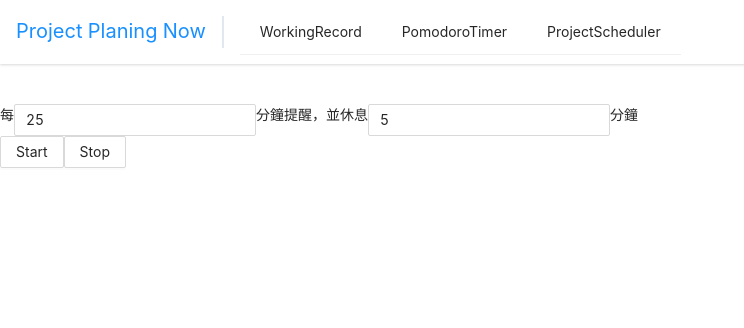
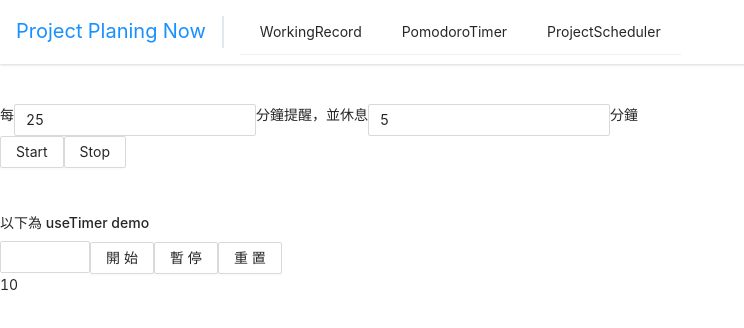
Before and after one commit to fffreestyle/Project-Planning-Now, a React (Create React App) app: page /PomodoroTimer in a window 1280 px wide. Shown: the top 328 px of the page, without its empty margins (0-744 px from the left). Built offline with nearby package versions, Linux system fonts and the light colour scheme.

Commit message:
feat: add useTimer hook

```diff
--- /dev/null
+++ b/src/hooks/useTimer.ts
@@ -0,0 +1,69 @@
+import { useState, useEffect, useRef } from "react"
+import moment from 'moment'
+
+interface Params {
+  initialValue?: number
+}
+const useTimer = (params: Params) => {
+  const { initialValue } = params
+  const [now, setNow] = useState<Date>()
+  const [startTime, setStartTime] = useState<Date>()
+  const [count, setCount] = useState(10000)
+  const [initialCount, setInitialCount] = useState<number | undefined>(initialValue)
+  const timerRef = useRef<number>()
+  const time = count - moment(now).diff(moment(startTime), 'milliseconds')
+
+  useEffect(() => {
+    if (window && timerRef.current && time < 10) {
+      window.clearInterval(timerRef.current)
+      timerRef.current = undefined
+    }
+  }, [time])
+
+  useEffect(() => {
+    if (initialCount && !timerRef.current) {
+      setCount(initialCount)
+    }
+  }, [initialCount])
+
+  const clearTimer = () => {
+    setNow(undefined)
+    setStartTime(undefined)
+    if (window && timerRef.current) {
+      window.clearInterval(timerRef.current)
+      timerRef.current = undefined
+    }
+  }
+
+  const startTimer = () => {
+    if (window) {
+      setStartTime(new Date())
+      timerRef.current = window.setInterval(() => setNow(new Date()), 10)
+    }
+  }
+
+
+  const pauseTimer = () => {
+    clearTimer()
+    setCount(time)
+  }
+
+  const resetTimer = () => {
+    clearTimer()
+    setCount(initialCount ?? 10000)
+  }
+
+  const setTimer = (seconds: number) => {
+    setInitialCount(seconds * 1000)
+  }
+
+  return {
+    startTimer,
+    pauseTimer,
+    resetTimer,
+    setTimer,
+    time
+  }
+}
+
+export default useTimer
--- a/src/pages/PomodoroTimer/index.tsx
+++ b/src/pages/PomodoroTimer/index.tsx
@@ -1,5 +1,6 @@
 import React, { useEffect, useState } from 'react'
-import { Button, Form, Input, Row, Col } from 'antd';
+import { Button, Form, Input, Row, Col, InputNumber } from 'antd';
+import useTimer from '../../hooks/useTimer';
 //TODO 精度問題，如果中途按暫停之後目前的寫法會導致秒數還是會被多扣 1
 const PomodoroTimer = () => {
     const [form] = Form.useForm();
@@ -7,6 +8,10 @@ const PomodoroTimer = () => {
         workingInterval: 25,
         restInterval: 5
     }
+    const { time, startTimer: testStart,
+        setTimer,
+        pauseTimer,
+        resetTimer, } = useTimer({})
     const [isActive, setIsActive] = useState(false);
     const [isWorkingTime, setIsWorkingTime] = useState(false);
     const [isRestTime, setIsRestTime] = useState(false);
@@ -14,6 +19,8 @@ const PomodoroTimer = () => {
     const [restSeconds, setRestSeconds] = useState(0);
     const [workingInterval, setWorkingInterval] = useState(initialValues.workingInterval);
     const [restInterval, setRestInterval] = useState(initialValues.restInterval);
+
+    const second = Math.floor(time / 1000)
     useEffect(() => {
         let timer = window.setTimeout(() => {
             if (isActive && isWorkingTime) {
@@ -48,7 +55,7 @@ const PomodoroTimer = () => {
         }, 1000)
         return () => window.clearTimeout(timer);
     }, [isActive, isRestTime, restSeconds])
-    const startTimer = ()=>{
+    const startTimer = () => {
         form
             .validateFields()
             .then(fields => {
@@ -68,7 +75,7 @@ const PomodoroTimer = () => {
                     }
                     startTimer();
                 });
-                return;
+            return;
         }
         startTimer();
 
@@ -80,6 +87,7 @@ const PomodoroTimer = () => {
         setWorkingSeconds(0);
         setRestSeconds(0);
     }
+    // console.log('time', time)
     return (
         <div>
             <Form form={form} initialValues={initialValues}>
@@ -90,17 +98,27 @@ const PomodoroTimer = () => {
                                 <Input />
                             </Form.Item>
                         </Col>
-                            分鐘提醒，並休息
+                        分鐘提醒，並休息
                             <Col>
                             <Form.Item noStyle name='restInterval' rules={[{ required: true }]}>
                                 <Input />
                             </Form.Item>
                         </Col>
-                            分鐘
+                        分鐘
                     </Row>
                 </Input.Group>
             </Form>
             <Button onClick={onStartTimer}>Start</Button><Button onClick={onStopTimer}>Stop</Button>
+            <br />
+            <br />
+            <br />
+            <h4>以下為 useTimer demo</h4>
+            <div />
+            <InputNumber onChange={(number) => typeof number === 'number' ? setTimer(number) : undefined}></InputNumber>
+            <Button onClick={testStart}>開始</Button>
+            <Button onClick={pauseTimer}>暫停</Button>
+            <Button onClick={resetTimer}>重置</Button>
+            <div>{second}</div>
         </div >
     )
 }
```
